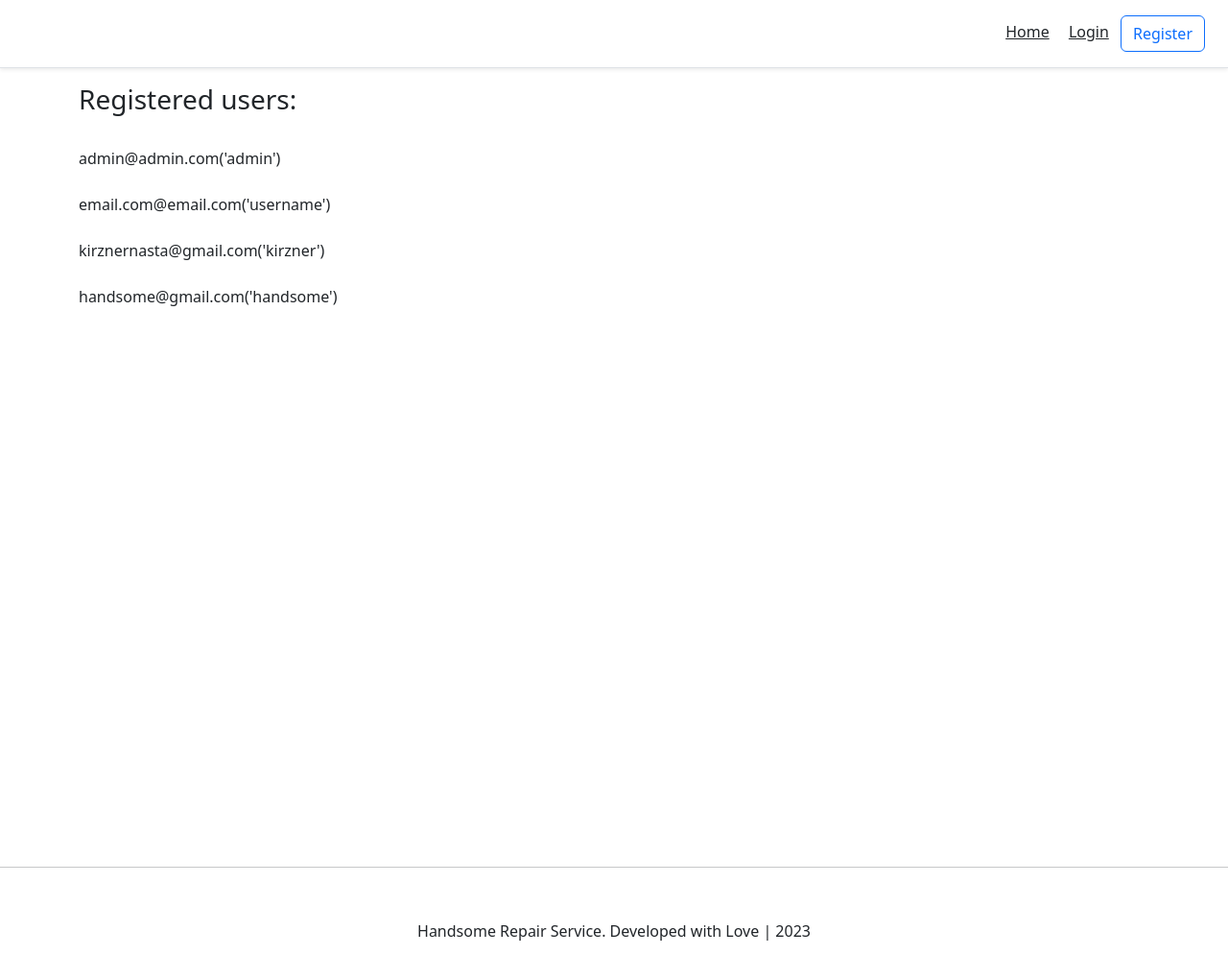
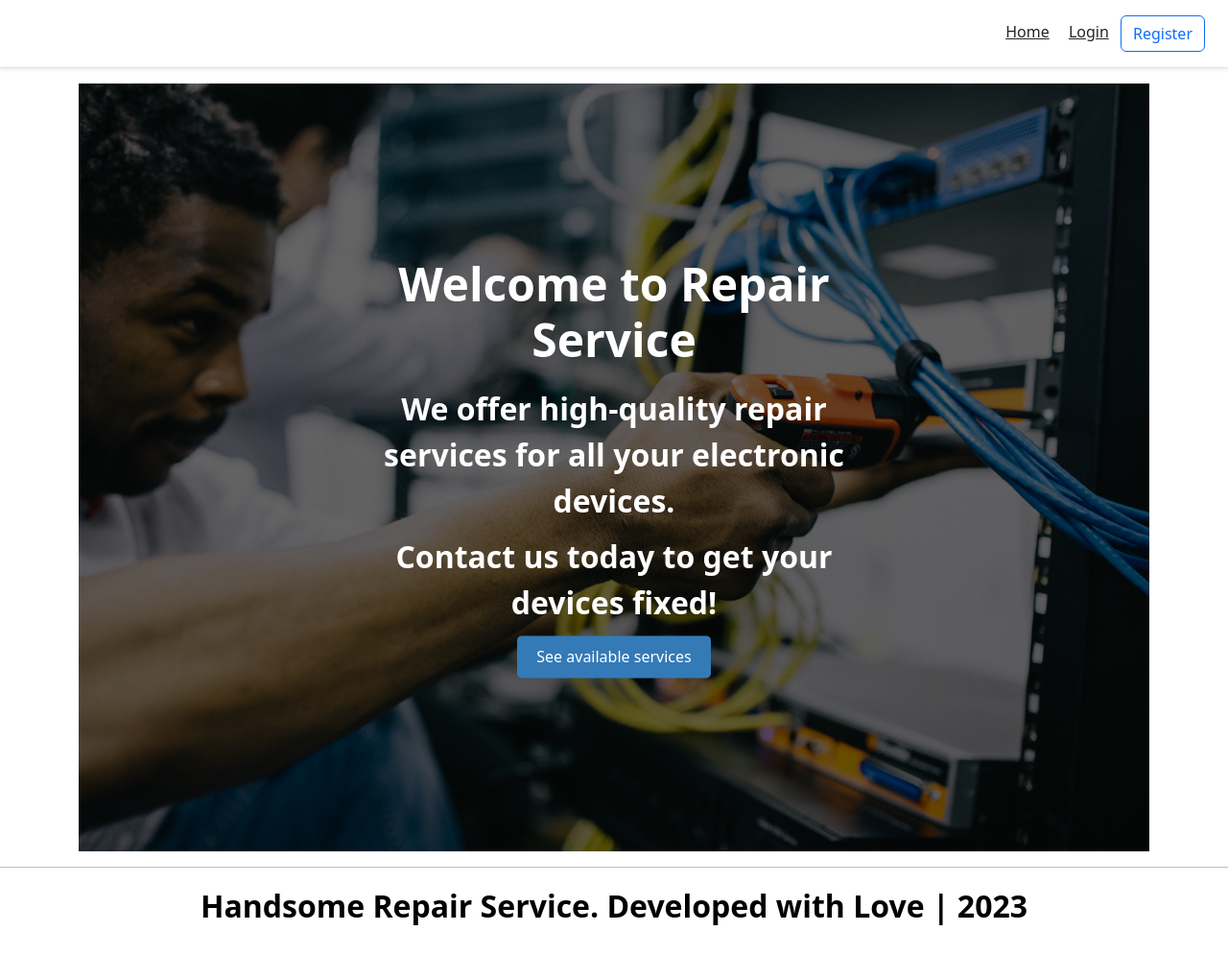
Before and after one commit to KiryaHandsome/SCoI_labs, a Django app: template lab4/repair_service/templates/home.html in a window 1280 px wide. Shown: the whole page at 96% size. After the commit the page ends 964 px from the top, so only its background shows below. Run offline with Django 4.2, Linux system fonts and the light colour scheme; the template is opened without the code that fills it: values that come from a table or form of the project are taken from there, others are empty; data comes from the database, SQL or seed files in the repository; both versions use the stored data as it was after the commit; parts of the project's set-up code (start-up, migrations or seed data) failed here and were passed over.

Commit message:
feat: implement ui for home page

```diff
--- a/lab4/lab4/settings.py
+++ b/lab4/lab4/settings.py
@@ -40,7 +40,6 @@ INSTALLED_APPS = [
     'django.contrib.sessions',
     'django.contrib.messages',
     'django.contrib.staticfiles',
-
 ]
 
 MIDDLEWARE = [
@@ -120,3 +119,7 @@ STATIC_URL = 'static/'
 # https://docs.djangoproject.com/en/4.2/ref/settings/#default-auto-field
 
 DEFAULT_AUTO_FIELD = 'django.db.models.BigAutoField'
+#
+# MEDIA_ROOT = os.path.join(BASE_DIR, 'media')
+#
+# MEDIA_URL = '/media/'
--- a/lab4/repair_service/templates/home.html
+++ b/lab4/repair_service/templates/home.html
@@ -1,19 +1,86 @@
 {% extends 'base.html' %}
 
 {% block content %}
-    <head>
-        <title>Home page</title>
+    <style>
+        .container {
+            display: flex;
+            justify-content: center;
+            align-items: center;
+            height: 100vh;
+        }
 
-    </head>
+        .image {
+            position: relative;
+            width: 100%;
+            height: 100%;
+        }
 
+        .image img {
+            width: 100%;
+            height: 100%;
+            object-fit: cover;
+        }
+
+        .overlay {
+            position: absolute;
+            top: 0;
+            left: 0;
+            width: 100%;
+            height: 100%;
+            background-color: rgba(0, 0, 0, 0.6); /* Adjust the alpha value (0.6) to control darkness */
+        }
+
+        .content {
+            position: absolute;
+            top: 50%;
+            left: 50%;
+            transform: translate(-50%, -50%);
+            text-align: center;
+            z-index: 1; /* Ensure the content appears above the overlay */
+        }
+
+        h1 {
+            font-size: 48px;
+            margin-bottom: 20px;
+            font-weight: bold;
+            color: white;
+        }
+
+        p {
+            font-size: 32px;
+            margin-bottom: 10px;
+            font-weight: bold;
+            color: white;
+        }
+
+        .cta-button {
+            display: inline-block;
+            padding: 10px 20px;
+            background-color: #337ab7;
+            color: #fff;
+            font-size: 16px;
+            text-decoration: none;
+            border-radius: 5px;
+            transition: background-color 0.3s ease;
+        }
+
+        .cta-button:hover {
+            background-color: #23527c;
+        }
+    </style>
+    <body>
     <div class="container">
-        <div class="d-flex flex-column">
-            <h3>Registered users:</h3>
-            {% for account in accounts %}
-                <br> {{ account }} <br>
-            {% endfor %}
+        <div class="image">
+            <img src="static/img/background.jpg" alt="">
+            <div class="overlay"></div>
+            <div class="content">
+                <h1>Welcome to Repair Service</h1>
+                <p>We offer high-quality repair services for all your electronic devices.</p>
+                <p>Contact us today to get your devices fixed!</p>
+                <a href="{% url 'service_list' %}" class="cta-button">See available services</a>
+            </div>
         </div>
     </div>
+    </body>
 
-
-{% endblock content %}
+{% endblock %}
--- a/lab4/repair_service/urls.py
+++ b/lab4/repair_service/urls.py
@@ -1,10 +1,17 @@
 from django.urls import path
 
-from .views import home_screen_view, page_not_found_handler, service_list
+from .views import (
+    page_not_found_handler,
+    home_screen_view,
+    create_service,
+    delete_service,
+    service_list,
+    edit_service,
+)
 
 urlpatterns = [
     path('', home_screen_view, name='home'),
-    path('services/', service_list, name=''),
+    path('services/', service_list, name='service_list'),
     path('services/<int:id>/edit', edit_service, name='edit_service'),
     path('services/create', create_service, name='create_service'),
     path('services/<int:id>/delete', delete_service, name='delete_service')
--- a/lab4/repair_service/views.py
+++ b/lab4/repair_service/views.py
@@ -18,8 +18,10 @@ def page_not_found_handler(request, *args, **kwargs):
 
 
 def service_list(request):
-    content = Service.objects.all()
-    return render(request, 'repair_service/home.html')
+    services = Service.objects.all()
+
+    return render(request, 'services.html', {'services': services})
+
 
 def edit_service(request):
     pass
--- a/lab4/templates/base.html
+++ b/lab4/templates/base.html
@@ -1,24 +1,10 @@
 <html lang="en">
 
-<head>
-    <title>Repair service</title>
-    {% include 'snippets/header.html' %}
-</head>
+{% include 'snippets/header.html' %}
+{% block content %}
+
+{% endblock content %}
+{% include 'snippets/footer.html' %}
 
 
-<body>
-<style>
-    .main {
-        min-height: 100vh;
-        height: 100%;
-    }
-</style>
-<div class="main">
-    {% block content %}
-
-    {% endblock content %}
-
-</div>
-{% include 'snippets/footer.html' %}
-</body>
 </html>
--- a/lab4/templates/snippets/footer.html
+++ b/lab4/templates/snippets/footer.html
@@ -1,14 +1,10 @@
-<style>
-    .footer {
-        min-height: 100px;
-    }
-</style>
+<footer style="min-height: 100px;background-color: white; color: black">
+    <hr>
+    <div class="d-flex flex-row align-items-center footer" style="font-size: 18px">
+        <p class="m-auto" style="color: black">Handsome Repair Service. Developed with Love | 2023 </p>
+    </div>
 
-<hr>
-<div class="d-flex flex-row align-items-center footer">
-    <p class="m-auto">Handsome Repair Service. Developed with Love | 2023 </p>
-</div>
-
-<script src="https://cdn.jsdelivr.net/npm/bootstrap@5.3.0-alpha3/dist/js/bootstrap.bundle.min.js"
-        integrity="sha384-ENjdO4Dr2bkBIFxQpeoTz1HIcje39Wm4jDKdf19U8gI4ddQ3GYNS7NTKfAdVQSZe"
-        crossorigin="anonymous"></script>
+    <script src="https://cdn.jsdelivr.net/npm/bootstrap@5.3.0-alpha3/dist/js/bootstrap.bundle.min.js"
+            integrity="sha384-ENjdO4Dr2bkBIFxQpeoTz1HIcje39Wm4jDKdf19U8gI4ddQ3GYNS7NTKfAdVQSZe"
+            crossorigin="anonymous"/>
+<footer/>
--- a/lab4/templates/snippets/header.html
+++ b/lab4/templates/snippets/header.html
@@ -4,23 +4,20 @@
             font-size: 16px;
         }
     }
-	form{
+
+    form {
         width: 100%;
     }
 </style>
 
+<header>
     <!-- Header -->
     <div class="d-flex flex-column flex-md-row align-items-center p-3 px-md-4 mb-3 bg-white border-bottom shadow-sm">
         <h5 class="my-0 mr-md-auto font-weight-normal">
             {% if request.user.is_authenticated %}
-  		<p class="m-auto">Hello, {{request.user.username}}</p>
+                <p class="m-auto" style="color: black;">{{ request.user.username }}, you are welcome!</p>
             {% endif %}
         </h5>
-{#  <div class="search-bar mt-sm-2 mr-2">#}
-{#  	<form method="get">#}
-{#  		<input class="form-control"  type="text" name="q" id="id_q" placeholder="Search...">#}
-{#  	</form>#}
-{#  </div>#}
         <nav class="my-2 my-md-0 mr-md-3 ms-auto">
             {% if request.user.is_authenticated %}
                 <a class="p-2 text-dark" href="{% url 'home' %}">Home</a>
@@ -38,3 +35,4 @@
 
     <link href="https://cdn.jsdelivr.net/npm/bootstrap@5.3.0-alpha3/dist/css/bootstrap.min.css" rel="stylesheet"
           integrity="sha384-KK94CHFLLe+nY2dmCWGMq91rCGa5gtU4mk92HdvYe+M/SXH301p5ILy+dN9+nJOZ" crossorigin="anonymous">
+</header>
```
Also changed, not shown: lab4/repair_service/templates/services.html (added, +85 -0 lines), lab4/db.sqlite3, lab4/repair_service/static/img/background.jpg (added), lab4/repair_service/static/img/img.png (added). Lines whose indentation alone changed are shown as unchanged.
